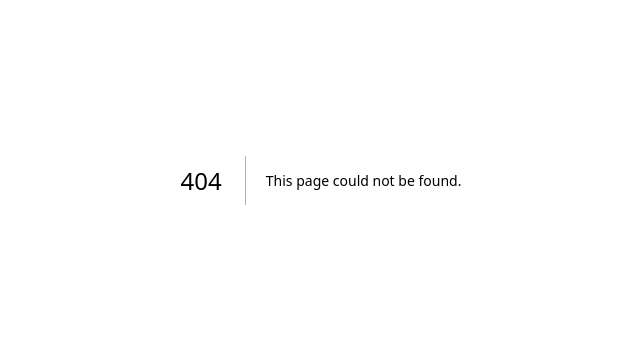
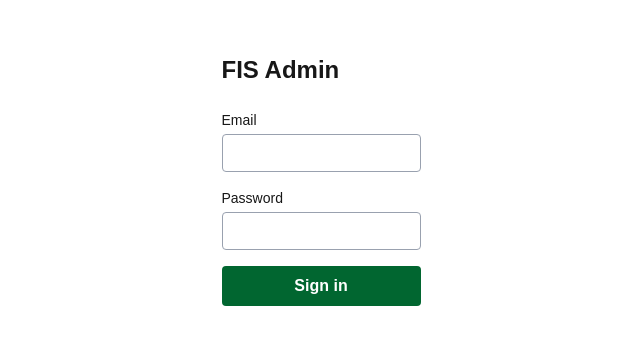
Before and after one commit to FastIslamicSociety/FIS-official-Website, a Next.js app: page /admin/login in a window 1280 px wide. Before the commit this address had no page. Shown: the part 220-564 px from the top of the page, without its empty margins (319-959 px from the left). Built offline with nearby package versions, Linux system fonts and the light colour scheme; no server answers.

Commit message:
Add admin login, role check, protected admin dashboard

```diff
--- /dev/null
+++ b/app/admin/actions.ts
@@ -0,0 +1,10 @@
+"use server";
+
+import { redirect } from "next/navigation";
+import { createClient } from "@/lib/supabase/server";
+
+export async function logout() {
+  const supabase = await createClient();
+  await supabase.auth.signOut();
+  redirect("/admin/login");
+}
--- /dev/null
+++ b/app/admin/layout.tsx
@@ -0,0 +1,11 @@
+import type { Metadata } from "next";
+import type { ReactNode } from "react";
+
+export const metadata: Metadata = {
+  title: "FIS Admin",
+  robots: { index: false, follow: false },
+};
+
+export default function AdminLayout({ children }: { children: ReactNode }) {
+  return <>{children}</>;
+}
--- /dev/null
+++ b/app/admin/login/actions.ts
@@ -0,0 +1,33 @@
+"use server";
+
+import { redirect } from "next/navigation";
+import { createClient } from "@/lib/supabase/server";
+
+export async function login(formData: FormData) {
+  const email = String(formData.get("email") ?? "").trim();
+  const password = String(formData.get("password") ?? "");
+
+  const supabase = await createClient();
+
+  const { data, error } = await supabase.auth.signInWithPassword({
+    email,
+    password,
+  });
+  if (error || !data.user) {
+    redirect("/admin/login?error=invalid");
+  }
+
+  // Only admins and publishers may enter the admin area.
+  const { data: profile } = await supabase
+    .from("profiles")
+    .select("role")
+    .eq("id", data.user.id)
+    .single();
+
+  if (!profile || (profile.role !== "admin" && profile.role !== "publisher")) {
+    await supabase.auth.signOut();
+    redirect("/admin/login?error=noaccess");
+  }
+
+  redirect("/admin");
+}
--- /dev/null
+++ b/app/admin/login/page.tsx
@@ -0,0 +1,61 @@
+import { redirect } from "next/navigation";
+import { getStaff } from "@/lib/auth";
+import { login } from "./actions";
+
+const messages: Record<string, string> = {
+  invalid: "Wrong email or password.",
+  noaccess: "This account does not have admin access.",
+};
+
+export default async function LoginPage({
+  searchParams,
+}: {
+  searchParams: Promise<{ error?: string }>;
+}) {
+  // Already signed in? Go straight to the dashboard.
+  if (await getStaff()) redirect("/admin");
+
+  const { error } = await searchParams;
+  const message = error ? messages[error] : undefined;
+
+  return (
+    <main className="mx-auto flex min-h-screen max-w-sm flex-col justify-center gap-6 p-6">
+      <h1 className="text-2xl font-bold">FIS Admin</h1>
+
+      {message && (
+        <p className="rounded border border-red-300 bg-red-50 p-3 text-sm text-red-700">
+          {message}
+        </p>
+      )}
+
+      <form action={login} className="flex flex-col gap-4">
+        <label className="flex flex-col gap-1 text-sm">
+          Email
+          <input
+            name="email"
+            type="email"
+            required
+            autoComplete="email"
+            className="rounded border border-gray-400 p-2"
+          />
+        </label>
+        <label className="flex flex-col gap-1 text-sm">
+          Password
+          <input
+            name="password"
+            type="password"
+            required
+            autoComplete="current-password"
+            className="rounded border border-gray-400 p-2"
+          />
+        </label>
+        <button
+          type="submit"
+          className="rounded bg-green-800 p-2 font-semibold text-white hover:bg-green-900"
+        >
+          Sign in
+        </button>
+      </form>
+    </main>
+  );
+}
--- /dev/null
+++ b/app/admin/page.tsx
@@ -0,0 +1,27 @@
+import { requireStaff } from "@/lib/auth";
+import { logout } from "./actions";
+
+export default async function AdminHome() {
+  const { user, role } = await requireStaff();
+
+  return (
+    <main className="mx-auto max-w-3xl p-6">
+      <header className="mb-8 flex items-center justify-between">
+        <h1 className="text-2xl font-bold">FIS Admin</h1>
+        <form action={logout}>
+          <button
+            type="submit"
+            className="rounded border border-gray-400 px-3 py-1 text-sm hover:bg-gray-100"
+          >
+            Sign out
+          </button>
+        </form>
+      </header>
+
+      <p>
+        Signed in as <strong>{user.email}</strong> ({role})
+      </p>
+      <p className="mt-4 text-gray-600">Blog posts will appear here.</p>
+    </main>
+  );
+}
--- /dev/null
+++ b/lib/auth.ts
@@ -0,0 +1,33 @@
+import { redirect } from "next/navigation";
+import { createClient } from "@/lib/supabase/server";
+
+export type StaffRole = "admin" | "publisher";
+
+// Returns the signed-in admin/publisher, or null for everyone else.
+export async function getStaff() {
+  const supabase = await createClient();
+
+  const {
+    data: { user },
+  } = await supabase.auth.getUser();
+  if (!user) return null;
+
+  const { data: profile } = await supabase
+    .from("profiles")
+    .select("role")
+    .eq("id", user.id)
+    .single();
+
+  if (!profile || (profile.role !== "admin" && profile.role !== "publisher")) {
+    return null;
+  }
+
+  return { supabase, user, role: profile.role as StaffRole };
+}
+
+// Use at the top of every admin page: sends visitors to the login page.
+export async function requireStaff() {
+  const staff = await getStaff();
+  if (!staff) redirect("/admin/login");
+  return staff;
+}
```
